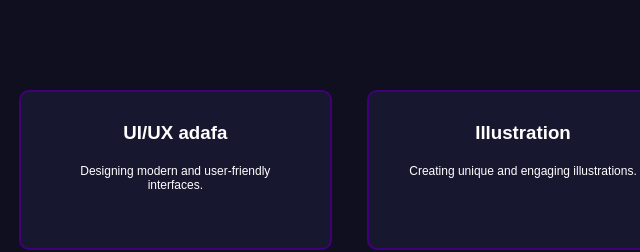
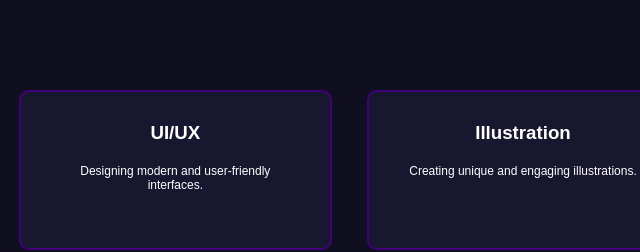
Before and after one commit to Adi-1304/portfolio-adwitiyo, a plain HTML site: page index.html in a window 1280 px wide. Shown: the part 1500-1752 px from the top of the page, 117-757 px from the left. Drawn offline with Linux system fonts and the light colour scheme; a web font is replaced by a local one.

Commit message:
eigth commit

```diff
--- a/index.html
+++ b/index.html
@@ -66,7 +66,7 @@
                     <div class="content">
                         <div class="service">
                             <i class="icon uiux"></i>
-                            <h3>UI/UX adafa</h3>
+                            <h3>UI/UX</h3>
                             <p>Designing modern and user-friendly interfaces.</p>
                         </div>
                         <div class="service">
```
